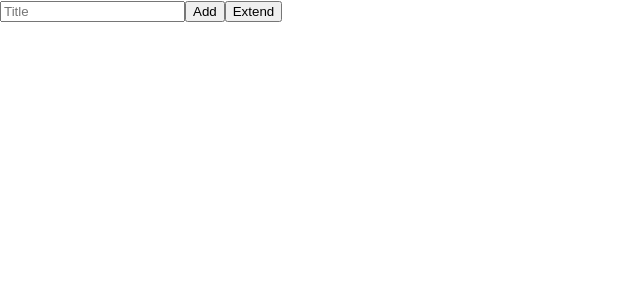
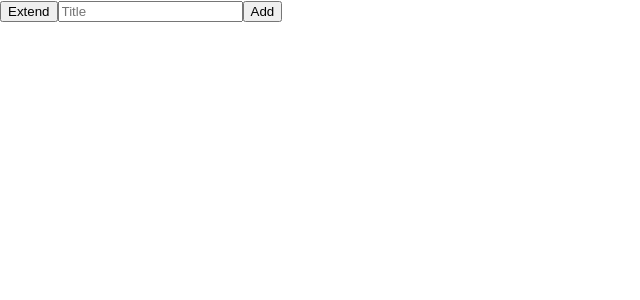
Before and after one commit to arsenyNebozhenko/react-redux-todo, a React (Create React App) app: page / in a window 1280 px wide. Shown: the top 300 px of the page, without its empty margins (0-640 px from the left). Built offline with nearby package versions, Linux system fonts and the light colour scheme.

Commit message:
moved toggle to left

```diff
--- a/src/components/TodoForm/TodoForm.js
+++ b/src/components/TodoForm/TodoForm.js
@@ -30,12 +30,12 @@ const TodoForm = ({ title, description, importance, dateExpires, updateFormValue
 
   return (
     <form onSubmit={handleSubmit}>
+      <ToggleExtendButton isExtended={isExtended} toggleExtendForm={toggleExtendForm} />
       <TitleInput title={title} updateFormValue={updateFormValue} />
       {isExtended && <DescriptionInput description={description} updateFormValue={updateFormValue} />}
       {isExtended && <ImportanceInput importance={importance} updateFormValue={updateFormValue} />}
       {isExtended && <DateExpiresInput dateExpires={dateExpires} updateFormValue={updateFormValue} />}
       <button>Add</button>
-      <ToggleExtendButton isExtended={isExtended} toggleExtendForm={toggleExtendForm} />
     </form>
   )
 }
```
